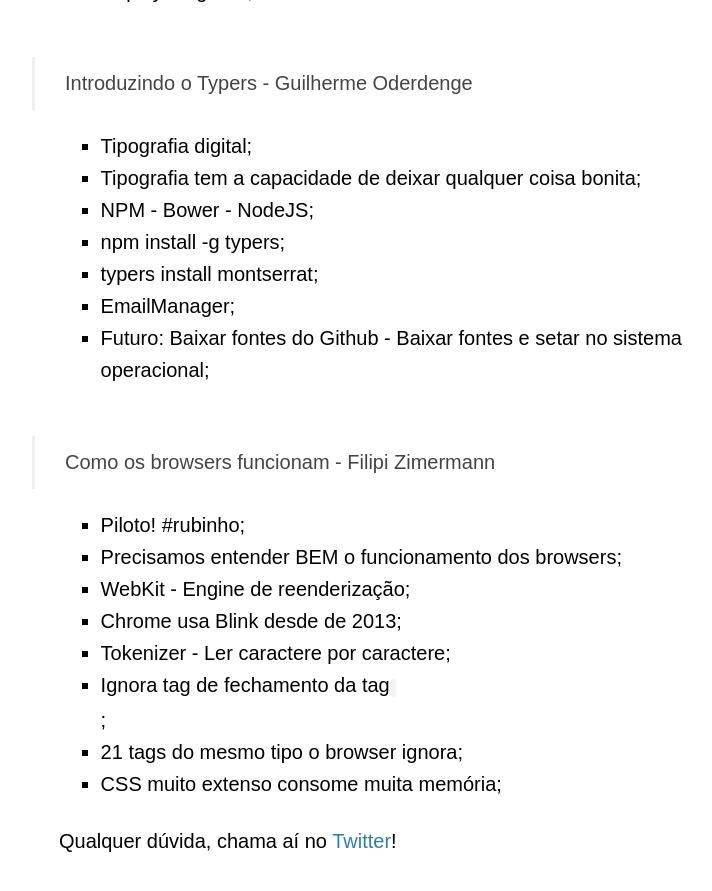
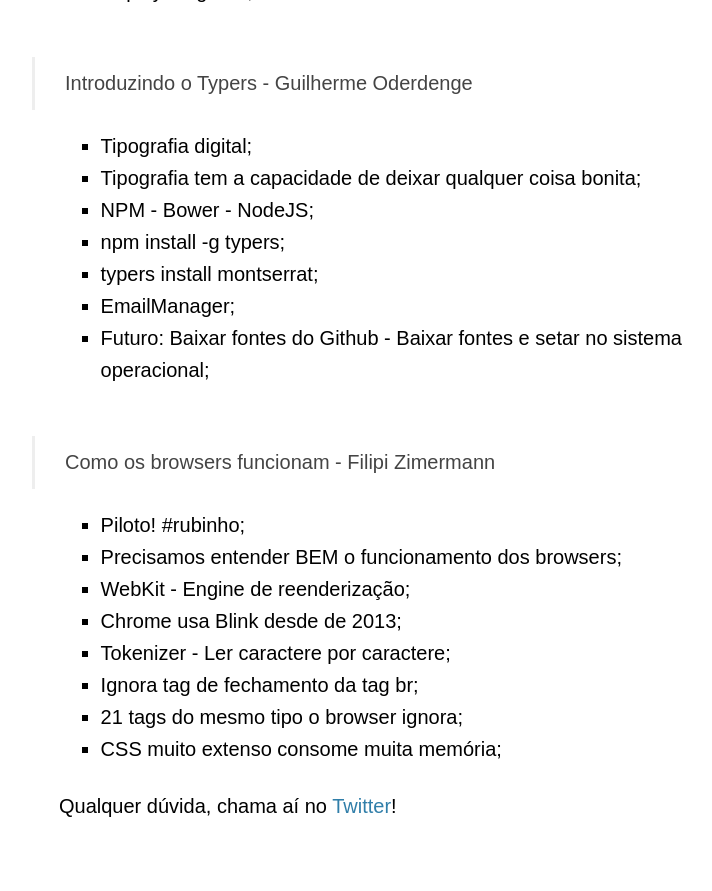
Before and after one commit to fabriciomrkonell/fabriciomrkonell, a Jekyll site: the page built from _posts/2014-11-21-front-in-floripa-o-evento-2014.markdown, in a window 1280 px wide and 900 px high, scrolled down 1957 px. Shown: the top 891 px of the window, without its empty margins (231-943 px from the left). Built offline with Jekyll 4.4.1, drawn with Linux system fonts in a browser that asks for light colours; some web fonts are replaced; Markdown is read by kramdown in place of the engine named in the settings; comment, search, counter and statistics services are not loaded; after the commit the page ends 2822 px from its top, so only the background shows below that.

```diff
--- a/_posts/2014-11-21-front-in-floripa-o-evento-2014.markdown
+++ b/_posts/2014-11-21-front-in-floripa-o-evento-2014.markdown
@@ -51,7 +51,7 @@ Bom, apesar de chegar atrasado devido a um <a href="http://g1.globo.com/sc/santa
 * WebKit - Engine de reenderização;
 * Chrome usa Blink desde de 2013;
 * Tokenizer - Ler caractere por caractere;
-* Ignora tag de fechamento da tag <code><br></code>;
+* Ignora tag de fechamento da tag br;
 * 21 tags do mesmo tipo o browser ignora;
 * CSS muito extenso consome muita memória;
 
```
